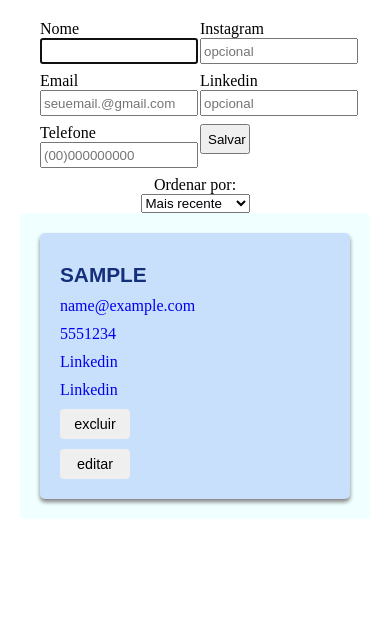
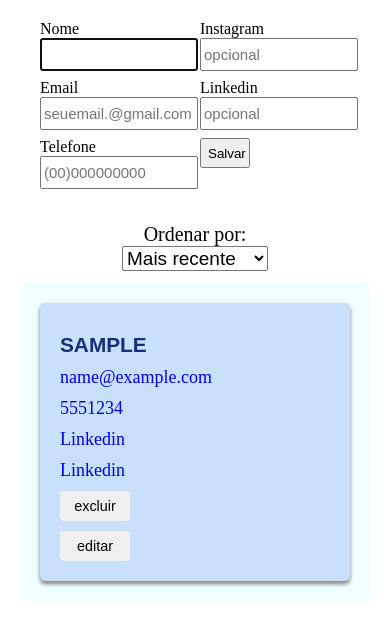
Before and after one commit to Athos13/Gerenciador-de-Contatos, a plain HTML site: page index.html in a window 390 px wide. Both pictures are taken after typing "Sample", "name@example.com", "5551234", "Sample", "Sample" into the empty fields and a click on the button "Salvar". Drawn offline with Linux system fonts and the light colour scheme.

Commit message:
correção bug edição duplicada, e estilos mobile

```diff
--- a/script.js
+++ b/script.js
@@ -135,6 +135,7 @@ form.addEventListener("submit", function(event){
 /*adiciona função em todos os botões abrindo modulo de editar, faz loop e insere dados já existentes como value dos inputs.*/
     todosBotoesEditar.forEach((botao)=>{
         botao.addEventListener("click",(event)=>{
+
             moduloEditar.classList.add("mostrar")
 
             let ulBotaoEditar=event.target.parentNode//ul pai do botão
@@ -166,6 +167,7 @@ form.addEventListener("submit", function(event){
 
             moduloEditar.addEventListener("submit", salvarAlteracao)
             function salvarAlteracao(event){
+
                 event.preventDefault()
 
                 let arrayStorage=JSON.parse(window.localStorage.getItem("array"))
@@ -204,9 +206,11 @@ form.addEventListener("submit", function(event){
                 window.localStorage.setItem("array", JSON.stringify(arrayStorage))
                 lista.innerText="" //remove todos os elementos filhos da .lista
                 let arrayPosEditar=JSON.parse(window.localStorage.getItem("array"))
+
                 recriaLis(arrayPosEditar) //recria as lis no
                     }
                 })
+                idLiEditar=""
 
             }
 
@@ -248,7 +252,6 @@ paiUlBotao.remove()
 
 //recria lis dando link correto ou conteudo de texto, conforme o index do dado(1 e 2 são email e tel)
 function recriaLis(array){
-
     if(array){
         array.map((arrayFilho)=>{ //map no array principal
 
@@ -349,6 +352,7 @@ function recriaLis(array){
             /*adiciona função em todos os botões abrindo modulo de editar, faz loop e insere dados já existentes como value dos inputs.*/
             todosBotoesEditar.forEach((botao)=>{
                 botao.addEventListener("click",(event)=>{
+
                     moduloEditar.classList.add("mostrar")
 
                     let ulBotaoEditar=event.target.parentNode//ul pai do botão
@@ -418,6 +422,7 @@ function recriaLis(array){
                 recriaLis(arrayPosEditar) //recria as lis no
                     }
                 })
+            idLiEditar=""
 
             }
 
--- a/style.css
+++ b/style.css
@@ -7,6 +7,7 @@ input{
     max-width: 200px;
     height:20px;
     margin-bottom: 8px;
+    font-size: 15px;
 }
 
 label{
@@ -36,7 +37,8 @@ form{
     grid-template-columns: 1fr 1fr;
     align-self: center;
     justify-content: space-around;
-    gap:10px
+    gap:10px;
+
 }
 
 article{
@@ -70,6 +72,10 @@ ul{
     margin: 10px 0 ;
 }
 
+.lista :not(ul li :first-child){
+    font-size: 18px;
+}
+
 .lista ul li a{
     text-decoration: none;
 }
@@ -80,10 +86,10 @@ ul{
     background-color: rgb(201, 224, 253);
 }
 
-.excluir{
+ .excluir{
     width:70px;
     height: 20px;
-    font-size: 0.9rem;
+    font-size: 0.9rem !important;
     padding:15px;
     margin-top: 10px;
     border-radius: 4px;
@@ -97,7 +103,7 @@ ul{
 .editar{
     width:70px;
     height: 20px;
-    font-size: 0.9rem;
+    font-size: 0.9rem !important;
     padding:15px;
     margin-top: 10px;
     border-radius: 4px;
@@ -209,15 +215,32 @@ ul{
         margin: 0;
     }
 
+
     .form-inserir{
         max-width: 310px;
+        margin-bottom: 26px;
     }
     .form-inserir div{
         width: 150px;
     }
     .form-inserir div input{
         max-width: 100%;
+        height: 27px;
     }
+
+    #ordenar{
+        height: 25px;
+        margin-bottom:12px;
+    }
+    label + #ordenar{
+        font-size: 19px;
+    }
+
+    label[for="ordenar"]{
+        font-size: 20px;
+    }
+
+
 
     .modulo-excluir{
         left: 12vw;
```
